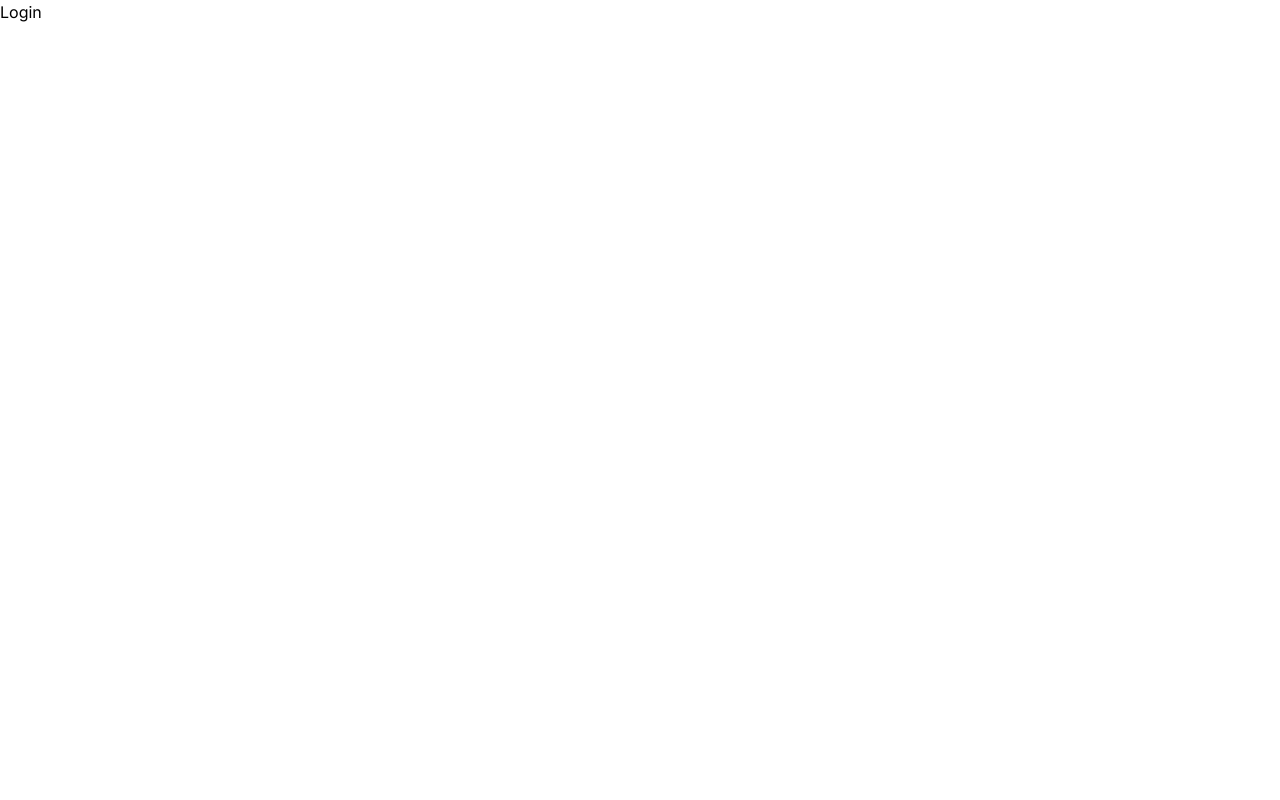
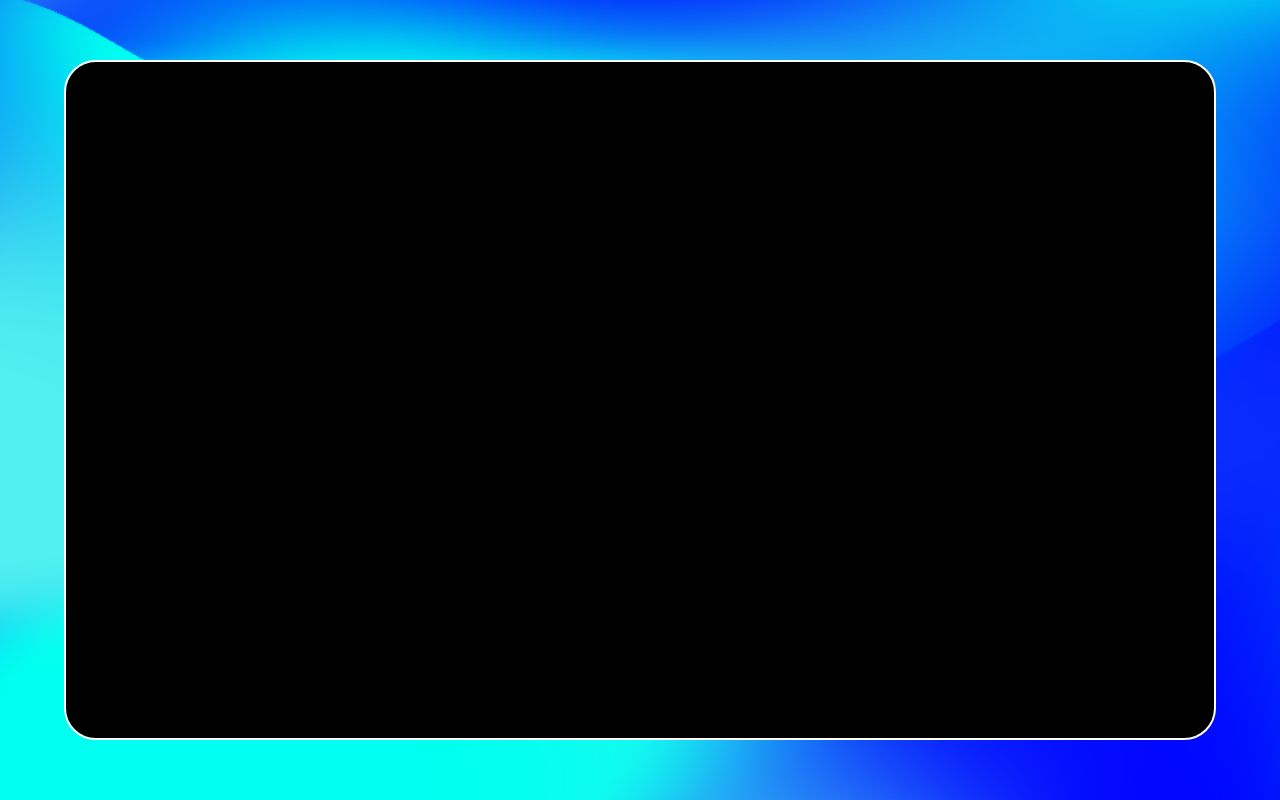
Before and after one commit to Nathan3-14/bcp-shop-2, a Next.js app: page /login in a window 1280 px wide. Built offline with nearby package versions, Linux system fonts and the light colour scheme.

Commit message:
base login

```diff
--- a/app/login/page.tsx
+++ b/app/login/page.tsx
@@ -1,9 +1,15 @@
 import styles from "@/styles/login/login.module.css"
+import Canvas from "@/app/components/Canvas"
 
 export default function LoginPage() {
   return (
     <>
-      <h1>Login</h1>
+      <Canvas />
+      <div className={ styles.login_wrapper }>
+        <div className={ styles.login_window }>
+
+        </div>
+      </div>
     </>
   )
 }
--- a/styles/login/login.module.css
+++ b/styles/login/login.module.css
@@ -0,0 +1,17 @@
+.login_wrapper {
+    height: 100vh;
+    width: 100vw;
+    display: flex;
+    align-items: center;
+    justify-content: center;
+}
+
+.login_window {
+    background-color: black;
+    margin: auto;
+    width: min(2000px, 90vw);
+    height: min(1000px, 85vh);
+
+    border: 2px solid white;
+    border-radius: 2rem;
+}
```
